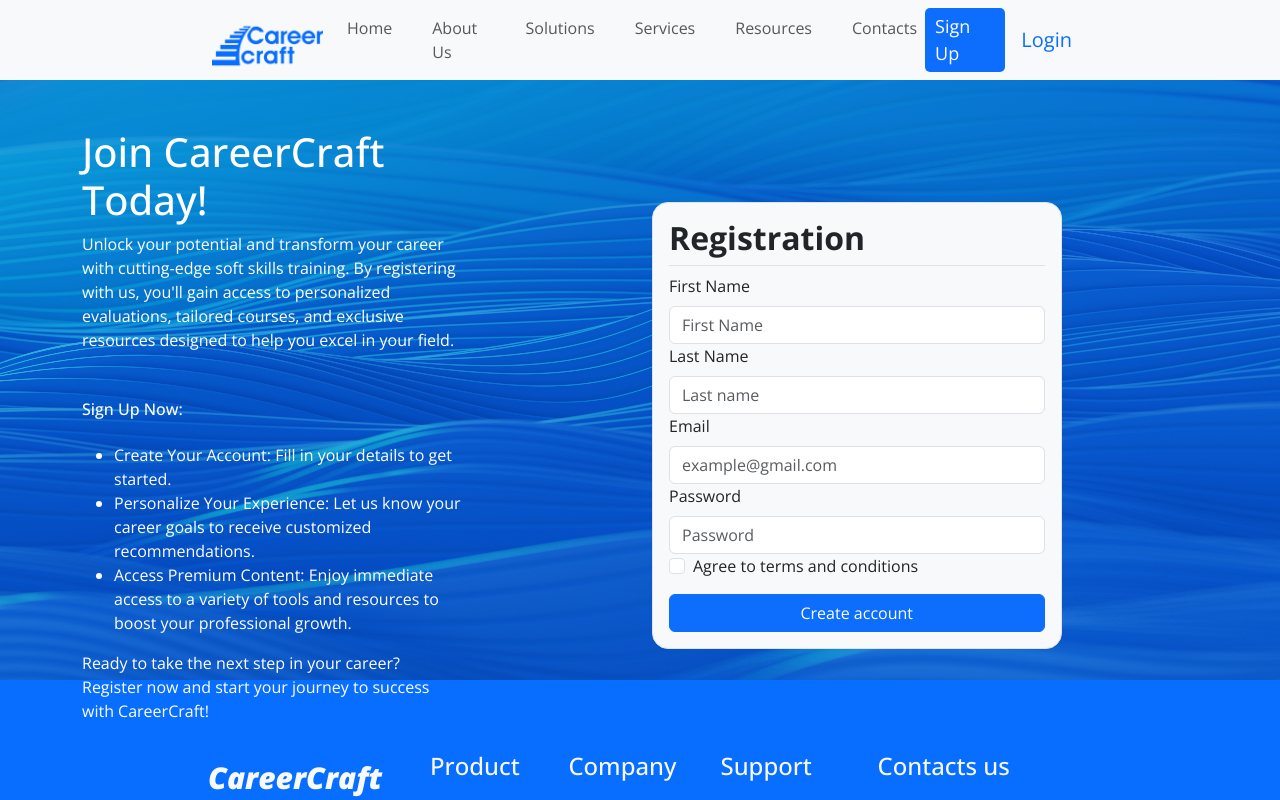
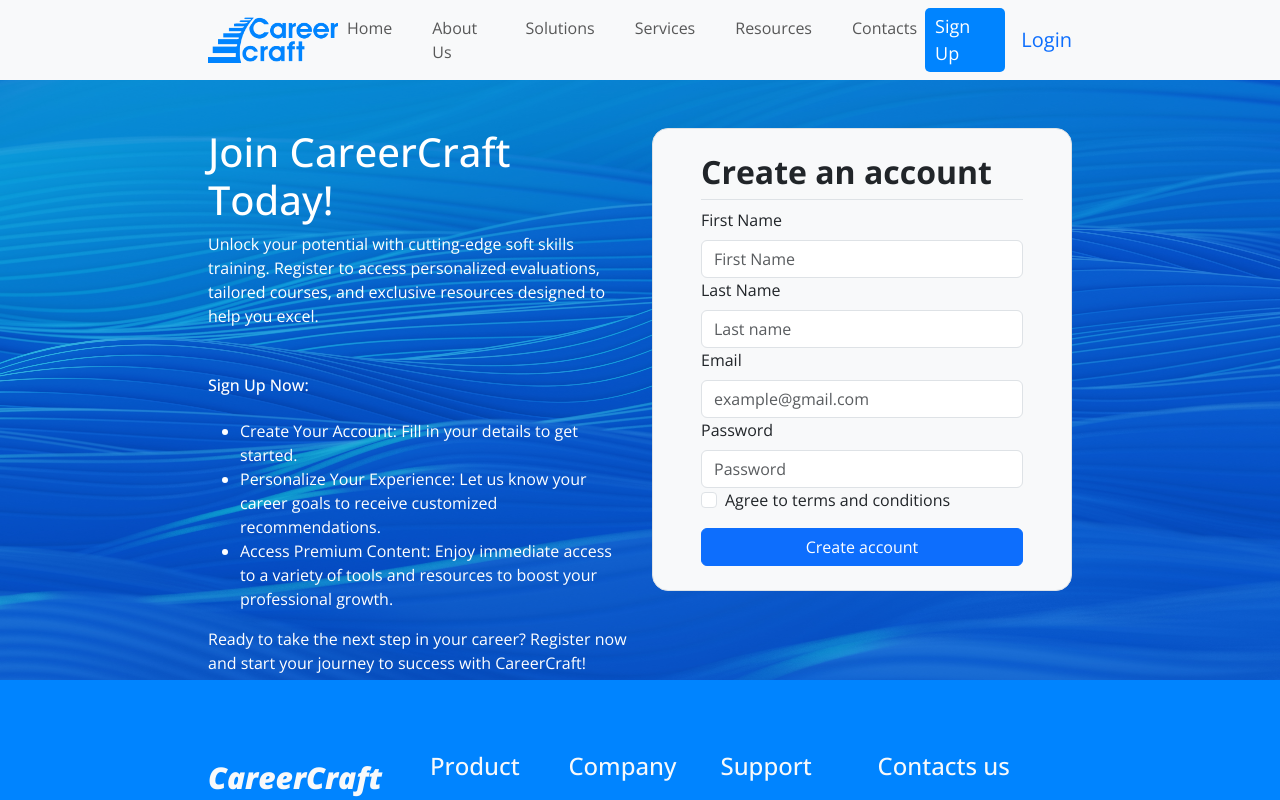
Before and after one commit to Termosfer/careercraft, a React (Vite) app: page /register in a window 1280 px wide. Shown: the top 800 px of the page. Built offline with nearby package versions, Linux system fonts and the light colour scheme.

Commit message:
new update logo, header, footer

```diff
--- a/src/components/footer/Footer.jsx
+++ b/src/components/footer/Footer.jsx
@@ -14,7 +14,7 @@ import {
 } from "react-icons/fa";
 const Footer = () => {
   return (
-    <div style={{ background: "#086EFF" }} className="py-4">
+    <div style={{ background: "#0084FF" }} className="py-4">
       <Container className="w-75 p-5">
         <Row>
           <Col>
--- a/src/components/header/Header.jsx
+++ b/src/components/header/Header.jsx
@@ -11,10 +11,9 @@ import Button from "react-bootstrap/esm/Button";
 function CollapsibleExample() {
   return (
     <Navbar collapseOnSelect expand="lg" bg="light" variant="light">
-      <Container className="d-flex align-items-center justify-content-center w-75 px-5" >
-        <Navbar.Brand href="/">
+      <Container className="d-flex align-items-center justify-content-center w-75 px-5">
+        <Navbar.Brand href="/" className="d-flex align-items-center">
           <Image src={logo} className="logo" alt="logo" />
-
         </Navbar.Brand>
         <Navbar.Toggle aria-controls="responsive-navbar-nav" />
         <Navbar.Collapse id="responsive-navbar-nav">
@@ -30,7 +29,7 @@ function CollapsibleExample() {
             <NavLink to="/register" className="text-decoration-none signup">
               Sign Up
             </NavLink>
-            <Login  />
+            <Login />
           </Nav>
         </Navbar.Collapse>
       </Container>
--- a/src/components/header/style.css
+++ b/src/components/header/style.css
@@ -1,5 +1,5 @@
 .active {
-  background-color: #0d6efd;
+  background-color: #0084FF;
   color: white;
   padding: 5px 10px;
   border-radius: 5px;
@@ -19,7 +19,7 @@
 }
 
 .logo{
-height: 55px;
-width: 115px;
+height: 62px;
+width: 130px;
 object-fit: contain;
 }
--- a/src/pages/Home/Home.css
+++ b/src/pages/Home/Home.css
@@ -43,7 +43,7 @@
   }
 }
 .section4 {
-  background-color: #086eff;
+  background-color: #0084ff;
   p {
     color: #fff;
   }
--- a/src/pages/login/Register.jsx
+++ b/src/pages/login/Register.jsx
@@ -46,23 +46,21 @@ function Register() {
     <div className="bg-img">
       <img className="register-img" src={img} alt="bg-img" />
       <div className="bg-img-cover">
-        <Container className="my-5">
-          <Row className="d-flex align-items-center justify-content-center">
-            <Col>
+        <Container className="w-75 p-5">
+          <Row /* className="d-flex align-items-center justify-content-center" */
+          >
+            <Col xs={6}>
               <div className="d-flex flex-column">
-                <div className="text-width mb-5">
+                <div className="text-width mb-5 w-100">
                   <h1 className="color">Join CareerCraft Today!</h1>
                   <span className="color ">
-                    Unlock your potential and transform your career with
-                    cutting-edge soft skills training. By registering with us,
-                    you'll gain access to personalized evaluations, tailored
-                    courses, and exclusive resources designed to help you excel
-                    in your field.
+                  Unlock your potential with cutting-edge soft skills training. Register to access
+                   personalized evaluations, tailored courses, and exclusive resources designed to help you excel.
                   </span>
                 </div>
 
                 <h6 className="color mb-4">Sign Up Now:</h6>
-                <ul className="color text-width">
+                <ul className="color text-width w-100">
                   <li>
                     Create Your Account: Fill in your details to get started.
                   </li>
@@ -75,20 +73,20 @@ function Register() {
                     of tools and resources to boost your professional growth.
                   </li>
                 </ul>
-                <span className="color text-width">
+                <span className="color text-width w-100">
                   Ready to take the next step in your career? Register now and
                   start your journey to success with CareerCraft!
                 </span>
               </div>
             </Col>
-            <Col>
+            <Col xs={6}>
               <Form
                 noValidate
                 validated={validated}
                 onSubmit={handleSubmit}
-                className="bg-light border rounded-4 p-3 w-75"
+                className="bg-light border rounded-4 px-5 py-4 w-100"
               >
-                <h2 className="border-bottom fw-bold pb-2">Registration</h2>
+                <h2 className="border-bottom fw-bold pb-2">Create an account</h2>
                 <Form.Group
                   /* as={Col} */ md="4"
                   controlId="validationCustom01"
@@ -103,7 +101,6 @@ function Register() {
                     }
                     value={register.name}
                   />
-                  {/* <Form.Control.Feedback>Looks good!</Form.Control.Feedback> */}
                 </Form.Group>
                 <Form.Group
                   /* as={Col} */ md="4"
@@ -119,7 +116,7 @@ function Register() {
                     }
                     value={register.surname}
                   />
-                  {/* <Form.Control.Feedback>Looks good!</Form.Control.Feedback> */}
+
                 </Form.Group>
                 <Form.Group
                   /* as={Col} */
@@ -140,9 +137,7 @@ function Register() {
                     }
                     value={register.email}
                   />
-                  {/* <Form.Control.Feedback type="invalid">
-                      Please provide a valid email.
-                    </Form.Control.Feedback> */}
+
                 </Form.Group>
                 <Form.Group
                   /* as={Col} */ md="3"
@@ -158,19 +153,16 @@ function Register() {
                     }
                     value={register.password}
                   />
-                  {/*  <Form.Control.Feedback type="invalid">
-                      Please provide a valid password.
-                    </Form.Control.Feedback> */}
+
                 </Form.Group>
                 <Form.Group className="mb-3">
                   <Form.Check
                     required
                     label="Agree to terms and conditions"
-                    /* feedback="You must agree before submitting." */
                     feedbackType="invalid"
                   />
                 </Form.Group>
-                <Button type="submit" className="w-100">
+                <Button type="submit" className="w-100 registration-btn">
                   Create account
                 </Button>
               </Form>
--- a/src/pages/login/style.css
+++ b/src/pages/login/style.css
@@ -23,3 +23,7 @@
 .text-width {
   width: 70%;
 }
+
+.registration-btn{
+  background-color: #0084FF;
+}
```
Also changed, not shown: src/assets/Logo.png.
